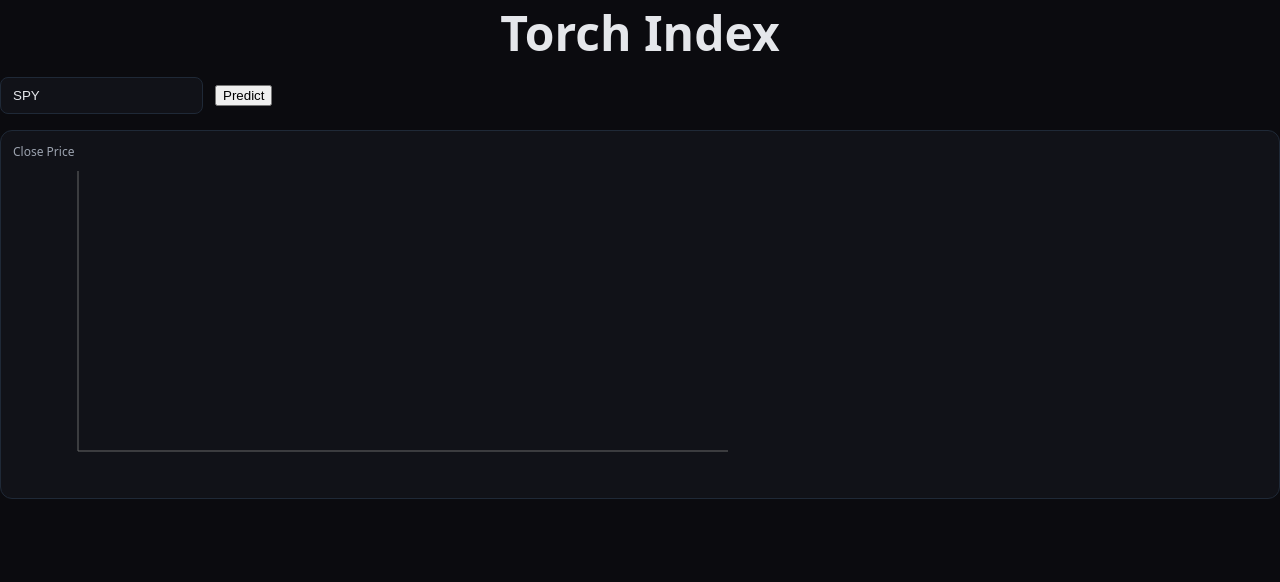
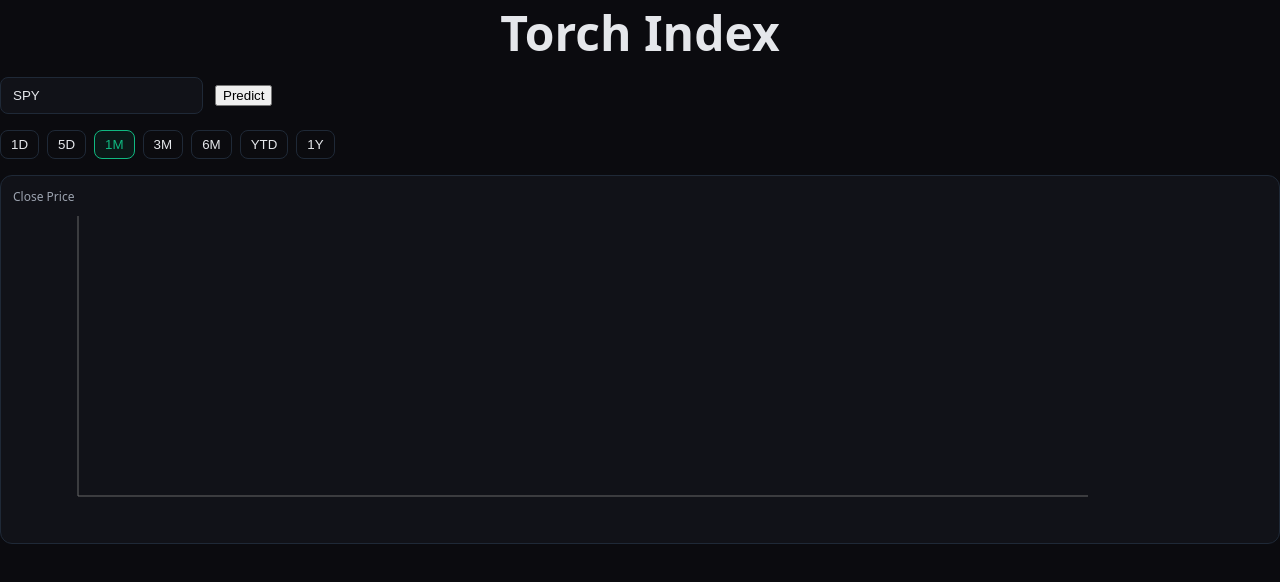
Before and after one commit to jaleelw7/Index-Trader-Bot, a React (Vite) app in the folder frontend/: page / in a window 1280 px wide. Shown: the top 582 px of the page. Built offline with nearby package versions, Linux system fonts and the light colour scheme.

Commit message:
Added buttons to change period for ticker data

```diff
--- /dev/null
+++ b/frontend/src/components/RangeButton.tsx
@@ -0,0 +1,22 @@
+import { YFPRESETS, type RangeKey } from "../pages/Ranges";
+
+export default function RangeButton(
+  { range, setRange, disabled }:
+  { range: RangeKey; setRange: (r: RangeKey) => void; disabled?: boolean }){
+    const keys = Object.keys(YFPRESETS) as RangeKey[];
+    return (
+      <div className="range">
+        {keys.map(k => (
+          <button
+            key={k}
+            className={`btn-tab ${range === k ? "active" : ""}`}
+            onClick={() => setRange(k)}
+            disabled={disabled}
+            title={`${YFPRESETS[k].period}`}
+          >
+            {k}
+          </button>
+        ))}
+      </div>
+    );
+  }
--- a/frontend/src/pages/Dashboard.tsx
+++ b/frontend/src/pages/Dashboard.tsx
@@ -1,9 +1,11 @@
-import { use, useState } from "react";
+import { use, useEffect, useState } from "react";
 import { getPrediction, getCandles } from "../services/api";
 import TickerIn from "../components/TickerIn";
 import ProbBar from "../components/ProbBar";
 import PriceGraph from "../components/PriceGraph";
+import RangeButton from "../components/RangeButton";
 import type { Probs, Candle } from "../types/api";
+import { YFPRESETS, type RangeKey } from "./Ranges";
 
 export default function Dashboard(){
   const [ticker, setTicker] = useState("SPY");
@@ -11,6 +13,7 @@ export default function Dashboard(){
   const [candles, setCandles] = useState<Candle[]>([]);
   const [loading, setLoading] = useState(false);
   const [err, setErr] = useState<string | null>(null);
+  const [range, setRange] = useState<RangeKey>("1M");
 
   async function onSubmit(){
     setLoading(true);
@@ -19,7 +22,7 @@ export default function Dashboard(){
     try{
       const [p, c] = await Promise.all([
         getPrediction(ticker),
-        getCandles(ticker)
+        getCandles(ticker, YFPRESETS[range].period, YFPRESETS[range].interval)
       ]);
       setProbs(p.probs);
       setCandles(c.data);
@@ -34,10 +37,33 @@ export default function Dashboard(){
     }
   }
 
+  // Refectch only the candles for the new period when the range changes
+  useEffect(() => {
+    let cancelled = false;
+    (async () => {
+      if (!probs) return;
+      setLoading(true);
+      setErr(null);
+
+      try{
+        const c = await getCandles(ticker, YFPRESETS[range].period, YFPRESETS[range].interval);
+        if (!cancelled) setCandles(c.data);
+      }
+      catch (e: any){
+        if (!cancelled) setErr(e.message || "Request failed");
+      }
+      finally{
+        if (!cancelled) setLoading(false);
+      }
+    })();
+    return () => { cancelled = true; };
+  }, [range, ticker]);
+
   return (
     <div className="conatiner">
       <h1>Torch Index</h1>
       <TickerIn ticker={ticker} setTicker={setTicker} onSubmit={onSubmit} loading={loading}/>
+      <RangeButton range={range} setRange={setRange} disabled={loading}/>
       {err && <div className="error">{err}</div>}
       {probs && <ProbBar probs={probs}/>}
       <PriceGraph data={candles}/>
--- /dev/null
+++ b/frontend/src/pages/Ranges.tsx
@@ -0,0 +1,11 @@
+export type RangeKey  = "1D" | "5D" | "1M" | "3M" | "6M" | "YTD" | "1Y";
+
+export const YFPRESETS: Record<RangeKey, {period: string; interval: string;}> = {
+  "1D":  { period: "1d",  interval: "5m"  },
+  "5D":  { period: "5d",  interval: "15m" },
+  "1M":  { period: "1mo", interval: "60m" },
+  "3M":  { period: "3mo", interval: "60m" },
+  "6M":  { period: "6mo", interval: "1d"  },
+  "YTD": { period: "ytd", interval: "1d"  },
+  "1Y":  { period: "1y",  interval: "1d"  }
+};
--- a/frontend/src/services/api.ts
+++ b/frontend/src/services/api.ts
@@ -45,6 +45,6 @@ export function getPrediction(ticker: string){
   return getJSON<PredictionResponse>("api/prediction", { ticker });
 }
 
-export function getCandles(ticker: string, period = "1mo", ){
-  return getJSON<CandleResponse>("api/candles", { ticker, interval: "60m", period});
+export function getCandles(ticker: string, period = "1mo", interval = "60m"){
+  return getJSON<CandleResponse>("api/candles", { ticker, interval, period});
 }
--- a/frontend/src/styles/index.css
+++ b/frontend/src/styles/index.css
@@ -20,6 +20,21 @@ body { margin: 0; background: var(--bg); color: var(--fg); font-family: system-u
 .value { font-size: 24px; font-weight: 700; margin-bottom: 8px; }
 .bar { width: 100%; height: 10px; background: #2b2f3a; border-radius: 6px; overflow: hidden; }
 .barFill { height: 10px; transition: width .3s ease; }
-.chart { height: 320px; width: 720px; }
+.range { display: flex; gap: 8px; margin: 8px 0 16px; flex-wrap: wrap; }
+.btn-tab {
+  padding: 6px 10px;
+  border-radius: 8px;
+  background: transparent;
+  border: 1px solid var(--border);
+  color: var(--fg);
+  cursor: pointer;
+}
+.btn-tab.active {
+  border-color: var(--accent);
+  color: var(--accent);
+  background: rgba(16,185,129,.08);
+}
+.btn-tab:disabled { opacity: .6; cursor: not-allowed; }
+.chart { height: 320px; max-width: 1080px; }
 .error { color: #f87171; margin-bottom: 8px; }
 h1 { font-size: 48px; font-weight: 800; font-family: system-ui, -apple-system, BlinkMacSystemFont, 'Segoe UI', Roboto, Oxygen, Ubuntu, Cantarell, 'Open Sans', 'Helvetica Neue', sans-serif; margin: 0 0 12px; text-align: center; }
```
